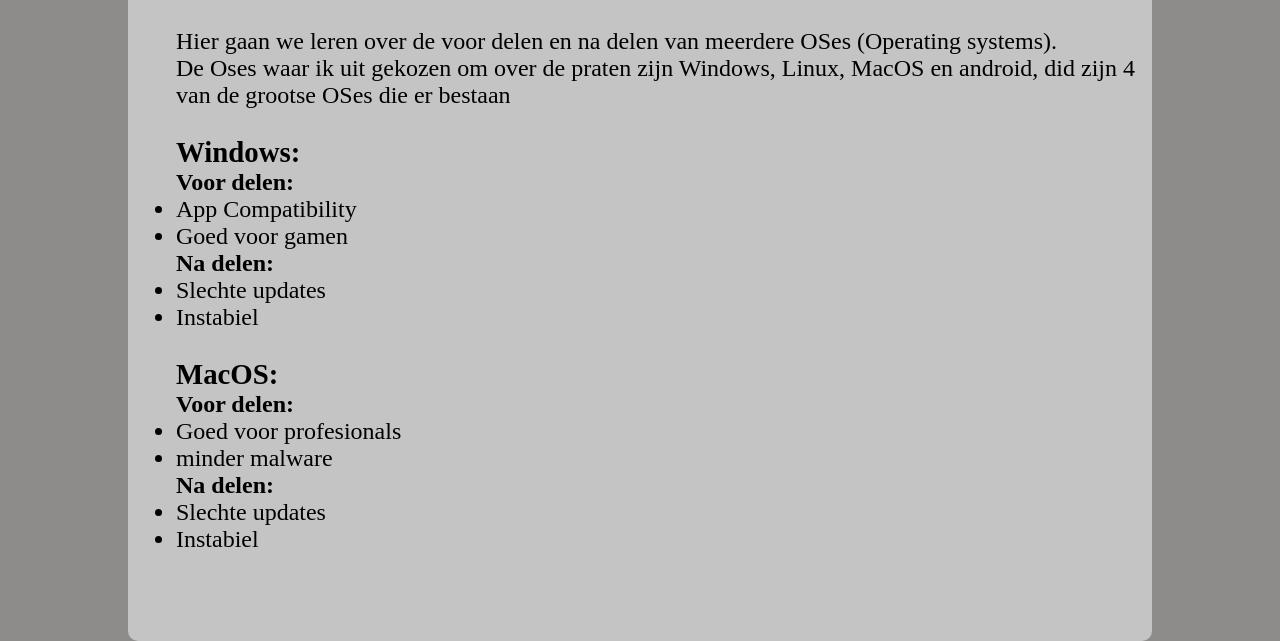
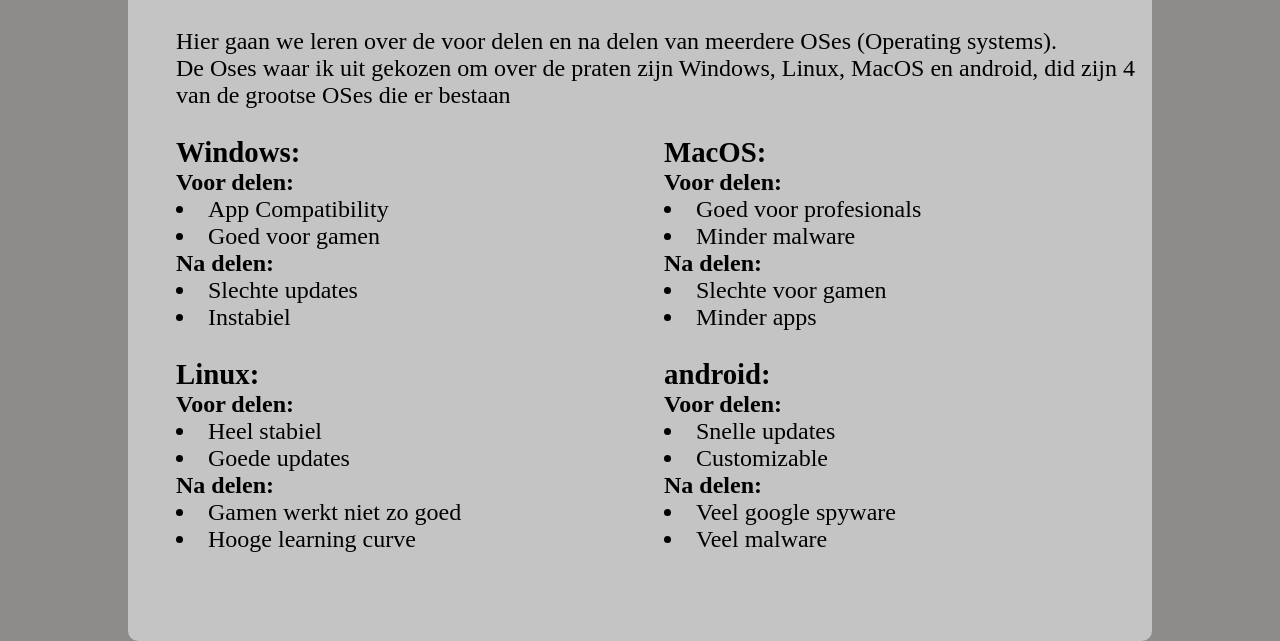
Before and after one commit to LithRakoon/linux-website, a plain HTML site: page procon.html in a window 1280 px wide. Shown: the part 299-940 px from the top of the page. Drawn offline with Linux system fonts and the light colour scheme.

Commit message:
finish procon.html

```diff
--- a/css/style.css
+++ b/css/style.css
@@ -12,6 +12,10 @@
     color: black;
     scroll-behavior: smooth;
     padding-top: 70px;
+}
+
+ul, ol {
+    list-style-position: inside;
 }
 
 /* NAVBAR */
@@ -163,3 +167,14 @@
 .default-p {
     font-size: 1.5rem;
 }
+
+.os-dingen-container {
+    display: flex;
+    align-items: center;
+    width: 100%;
+    gap: 2rem;
+}
+
+.os-dingen-windows, .os-dingen-macos {
+    min-width: calc(50% - 2rem);
+}
--- a/procon.html
+++ b/procon.html
@@ -34,6 +34,8 @@
             <div>
                 <p> Hier gaan we leren over de voor delen en na delen van meerdere OSes (Operating systems). </p>
                 <p>De Oses waar ik uit gekozen om over de praten zijn Windows, Linux, MacOS en android, did zijn 4 van de grootse OSes die er bestaan</p> <br>
+                <div class="os-dingen-container">
+                    <div class="os-dingen-windows">
                         <a class="proconSmall-h">Windows:</a>
                         <p class="proconSmaller-h">Voor delen:</p>
                         <ul>
@@ -53,7 +55,8 @@
                                 Instabiel
                             </li>
                         </ul>
-                <br>
+                    </div>
+                    <div class="os-dingen-macos">
                         <a class="proconSmall-h">MacOS:</a>
                         <p class="proconSmaller-h">Voor delen:</p>
                         <ul>
@@ -61,18 +64,65 @@
                                 Goed voor profesionals
                             </li>
                             <li>
-                        minder malware
+                                Minder malware
                             </li>
                         </ul>
                         <p class="proconSmaller-h">Na delen:</p>
                         <ul>
                             <li>
-                        Slechte updates
+                                Slechte voor gamen
                             </li>
                             <li>
-                        Instabiel
+                                Minder apps
                             </li>
                         </ul>
+                    </div>
+                </div>
+                <br>
+                <div class="os-dingen-container">
+                    <div class="os-dingen-windows">
+                        <a class="proconSmall-h">Linux:</a>
+                        <p class="proconSmaller-h">Voor delen:</p>
+                        <ul>
+                            <li>
+                                Heel stabiel
+                            </li>
+                            <li>
+                                Goede updates
+                            </li>
+                        </ul>
+                        <p class="proconSmaller-h">Na delen:</p>
+                        <ul>
+                            <li>
+                                Gamen werkt niet zo goed
+                            </li>
+                            <li>
+                                Hooge learning curve
+                            </li>
+                        </ul>
+                    </div>
+                    <div class="os-dingen-macos">
+                        <a class="proconSmall-h">android:</a>
+                        <p class="proconSmaller-h">Voor delen:</p>
+                        <ul>
+                            <li>
+                                Snelle updates
+                            </li>
+                            <li>
+                                Customizable
+                            </li>
+                        </ul>
+                        <p class="proconSmaller-h">Na delen:</p>
+                        <ul>
+                            <li>
+                                Veel google spyware
+                            </li>
+                            <li>
+                                Veel malware
+                            </li>
+                        </ul>
+                    </div>
+                </div>
             </div>
         </div>
     </section>
```
Lines whose indentation alone changed are shown as unchanged.
